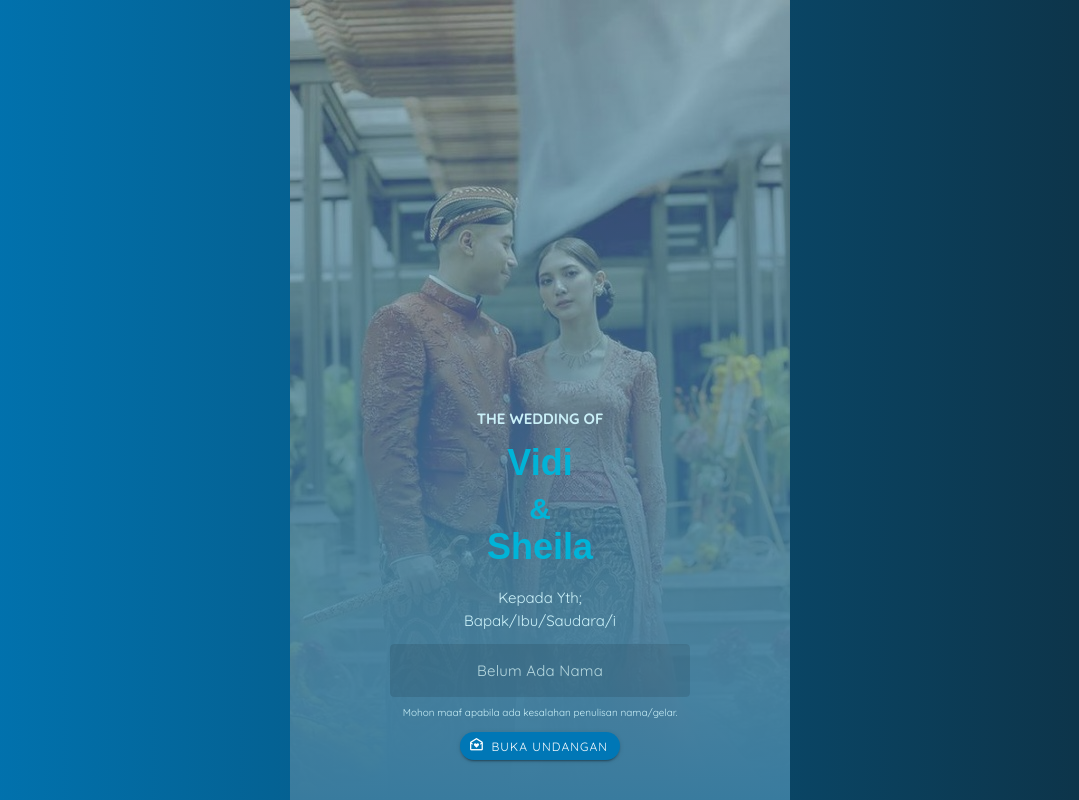
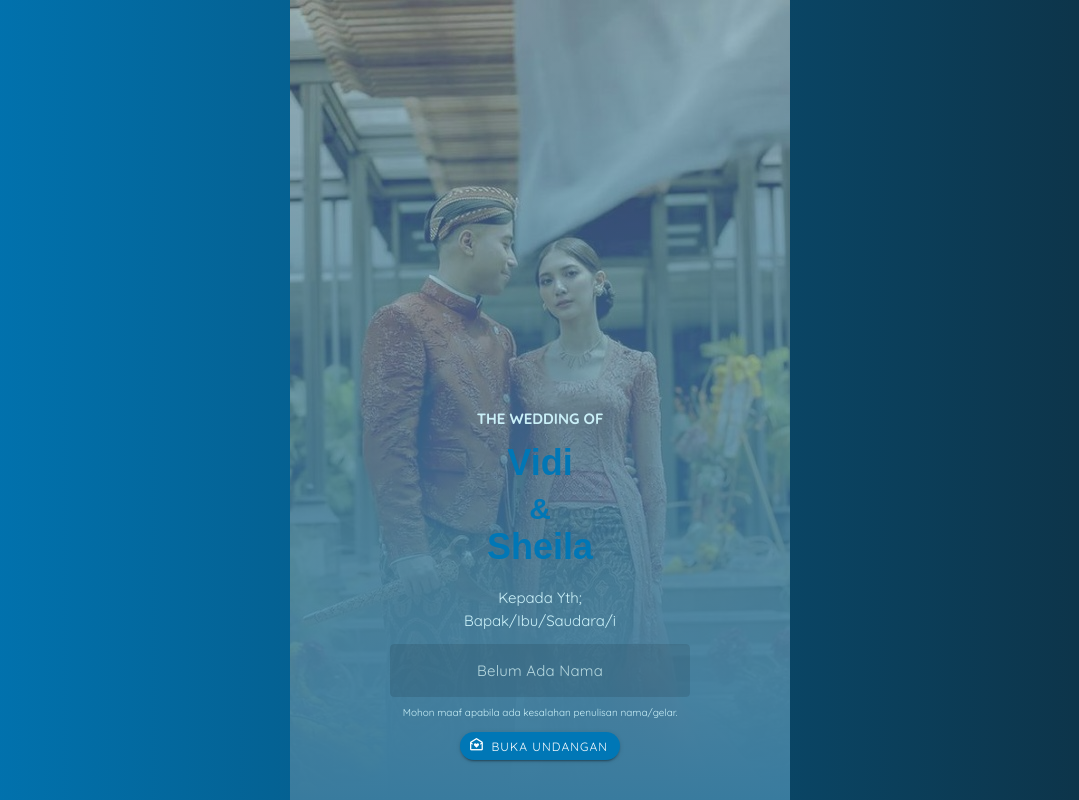
Before and after one commit to hafidz-annur/theme_2_invitation, a Vue app: page / in a window 1280 px wide. Shown: the whole page, without its empty margins (100-1179 px from the left). Built offline with nearby package versions, Linux system fonts and the light colour scheme; a web font is replaced by a local one; what vue3-flip-countdown would draw is missing.

Commit message:
update tema 2 blue

```diff
--- a/src/assets/main.css
+++ b/src/assets/main.css
@@ -17,5 +17,5 @@ body, p, small {
 
 h1, h2, h3, h4, h5, h6 {
   font-family: "Italiana", sans-serif;
-  color: #00b4d8;
+  color: #0077b6;
 }
```
